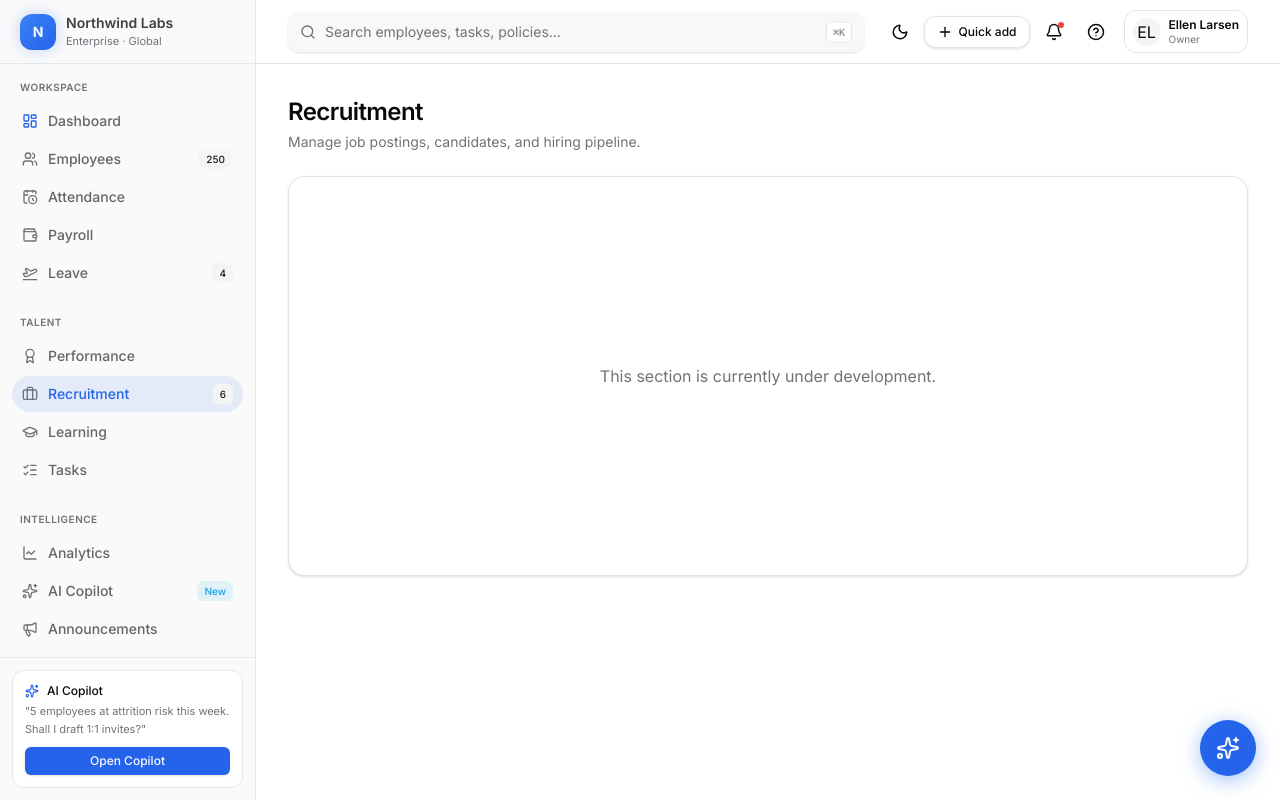
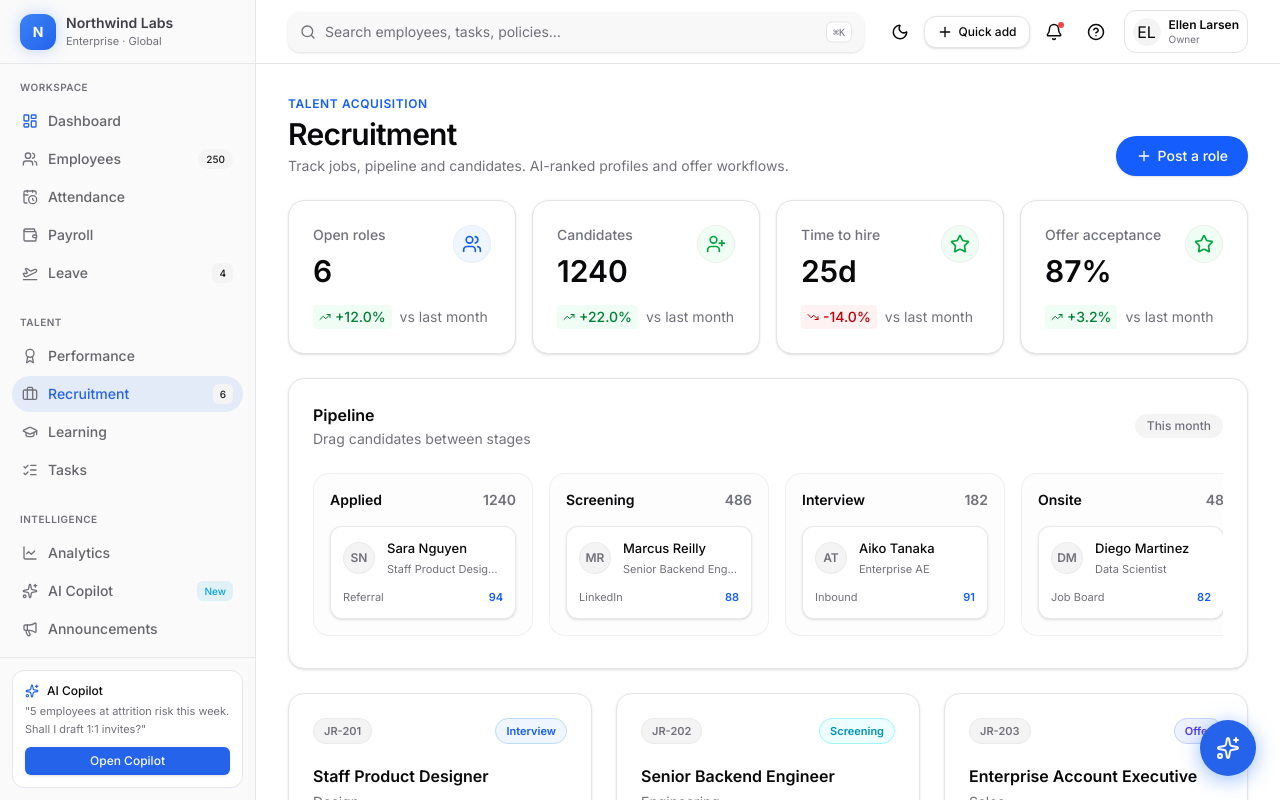
Before and after one commit to ghostuserr96/executive-dashboard, a React (Vite) app in the folder attentrack/: page /recruitment in a window 1280 px wide. Built offline with nearby package versions, Linux system fonts and the light colour scheme.

Commit message:
recruitment page added

```diff
--- a/attentrack/src/pages/Recruitment.jsx
+++ b/attentrack/src/pages/Recruitment.jsx
@@ -1,17 +1,228 @@
 import React from 'react';
+import {
+  Users,
+  UserPlus,
+  Star,
+  TrendingUp,
+  TrendingDown,
+  Plus,
+  MapPin,
+  Users2
+} from 'lucide-react';
 
-const PagePlaceholder = ({ title, description }) => (
+// Mock Data
+const recruitmentStats = [
+  {
+    title: 'Open roles',
+    value: '6',
+    change: '+12.0%',
+    isPositive: true,
+    icon: <Users className="h-5 w-5 text-blue-600 dark:text-blue-500" />,
+    bg: 'bg-blue-50 dark:bg-blue-500/10'
+  },
+  {
+    title: 'Candidates',
+    value: '1240',
+    change: '+22.0%',
+    isPositive: true,
+    icon: <UserPlus className="h-5 w-5 text-green-600 dark:text-green-500" />,
+    bg: 'bg-green-50 dark:bg-green-500/10'
+  },
+  {
+    title: 'Time to hire',
+    value: '25d',
+    change: '-14.0%',
+    isPositive: false,
+    icon: <Star className="h-5 w-5 text-green-600 dark:text-green-500" />,
+    bg: 'bg-green-50 dark:bg-green-500/10'
+  },
+  {
+    title: 'Offer acceptance',
+    value: '87%',
+    change: '+3.2%',
+    isPositive: true,
+    icon: <Star className="h-5 w-5 text-green-600 dark:text-green-500" />,
+    bg: 'bg-green-50 dark:bg-green-500/10'
+  }
+];
+
+const pipelineStages = [
+  {
+    name: 'Applied', count: 1240,
+    candidate: { initials: 'SN', name: 'Sara Nguyen', role: 'Staff Product Designer', source: 'Referral', score: 94 }
+  },
+  {
+    name: 'Screening', count: 486,
+    candidate: { initials: 'MR', name: 'Marcus Reilly', role: 'Senior Backend Engin...', source: 'LinkedIn', score: 88 }
+  },
+  {
+    name: 'Interview', count: 182,
+    candidate: { initials: 'AT', name: 'Aiko Tanaka', role: 'Enterprise AE', source: 'Inbound', score: 91 }
+  },
+  {
+    name: 'Onsite', count: 48,
+    candidate: { initials: 'DM', name: 'Diego Martinez', role: 'Data Scientist', source: 'Job Board', score: 82 }
+  },
+  {
+    name: 'Offer', count: 31,
+    candidate: { initials: 'LA', name: 'Layla Ahmed', role: 'People Ops Manager', source: 'Referral', score: 86 }
+  },
+  {
+    name: 'Hired', count: 5,
+    candidate: { initials: 'OC', name: 'Owen Clark', role: 'DevOps Engineer', source: 'Sourced', score: 79 }
+  },
+];
+
+const jobPostings = [
+  { id: 'JR-201', title: 'Staff Product Designer', department: 'Design', location: 'Remote', applicants: 184, progress: 46, status: 'Interview' },
+  { id: 'JR-202', title: 'Senior Backend Engineer', department: 'Engineering', location: 'New York', applicants: 246, progress: 61, status: 'Screening' },
+  { id: 'JR-203', title: 'Enterprise Account Executive', department: 'Sales', location: 'London', applicants: 92, progress: 23, status: 'Offer' },
+  { id: 'JR-204', title: 'People Ops Manager', department: 'People Ops', location: 'San Francisco', applicants: 128, progress: 32, status: 'Interview' },
+  { id: 'JR-205', title: 'Data Scientist', department: 'Data & Analytics', location: 'Bangalore', applicants: 312, progress: 78, status: 'Screening' },
+  { id: 'JR-206', title: 'DevOps Engineer', department: 'IT Ops', location: 'Singapore', applicants: 78, progress: 19, status: 'Interview' }
+];
+
+export default function Recruitment() {
+  return (
     <main className="flex-1 min-w-0 overflow-y-auto">
       <div className="mx-auto max-w-[1600px] p-4 lg:p-8 space-y-6">
+
+        {/* Header Section */}
+        <div className="flex flex-col gap-4 md:flex-row md:items-end md:justify-between">
+          <div className="min-w-0">
+            <div className="mb-1 text-xs font-semibold uppercase tracking-wider text-blue-600 dark:text-blue-500">Talent Acquisition</div>
+            <h1 className="truncate text-3xl font-semibold tracking-tight">Recruitment</h1>
+            <p className="mt-1 text-sm text-muted-foreground">Track jobs, pipeline and candidates. AI-ranked profiles and offer workflows.</p>
+          </div>
+          <div className="flex items-center gap-3">
+            <button className="flex items-center gap-1.5 bg-blue-600 text-white hover:bg-blue-700 h-10 px-5 rounded-full text-sm font-medium transition-colors shadow-sm">
+              <Plus className="h-4 w-4" /> Post a role
+            </button>
+          </div>
+        </div>
+
+        {/* Stats Row */}
+        <div className="grid grid-cols-1 md:grid-cols-2 lg:grid-cols-4 gap-4">
+          {recruitmentStats.map((stat, i) => (
+            <div key={i} className="card-elevated p-6 flex flex-col justify-between">
+              <div className="flex items-start justify-between">
                 <div>
-        <h1 className="text-2xl font-semibold tracking-tight">{title}</h1>
-        <p className="text-sm text-muted-foreground mt-1">{description}</p>
+                  <p className="text-sm font-medium text-muted-foreground">{stat.title}</p>
+                  <h3 className="text-3xl font-semibold mt-2 truncate">{stat.value}</h3>
                 </div>
-      <div className="card-elevated min-h-[400px] flex items-center justify-center">
-        <p className="text-muted-foreground">This section is currently under development.</p>
+                <div className={`p-2 rounded-full border border-border/50 ${stat.bg}`}>
+                  {stat.icon}
                 </div>
+              </div>
+              <div className="mt-4 flex items-center gap-2 text-sm">
+                {stat.change ? (
+                  <>
+                    <div className={`flex items-center gap-1 font-medium rounded px-1.5 py-0.5 ${
+                      stat.isPositive ? 'text-green-700 bg-green-50 dark:bg-green-500/20 dark:text-green-400' : 'text-red-700 bg-red-50 dark:bg-red-500/20 dark:text-red-400'
+                    }`}>
+                      {stat.isPositive ? <TrendingUp className="h-3 w-3" /> : <TrendingDown className="h-3 w-3" />}
+                      {stat.change}
+                    </div>
+                    <span className="text-muted-foreground">vs last month</span>
+                  </>
+                ) : null}
+              </div>
+            </div>
+          ))}
+        </div>
+
+        {/* Pipeline Section */}
+        <div className="card-elevated p-6">
+          <div className="flex items-center justify-between mb-6">
+            <div>
+              <h3 className="text-base font-semibold">Pipeline</h3>
+              <p className="text-sm text-muted-foreground mt-0.5">Drag candidates between stages</p>
+            </div>
+            <span className="px-3 py-1 bg-muted text-muted-foreground rounded-full text-xs font-medium">This month</span>
+          </div>
+
+          <div className="flex gap-4 overflow-x-auto pb-2 scrollbar-thin">
+            {pipelineStages.map((stage, i) => (
+              <div key={i} className="min-w-[220px] flex-1 bg-muted/20 border border-border/50 rounded-2xl p-4">
+                <div className="flex items-center justify-between font-semibold text-sm mb-4">
+                  <span>{stage.name}</span>
+                  <span className="text-muted-foreground">{stage.count}</span>
+                </div>
+
+                <div className="bg-background border border-border/80 shadow-sm rounded-xl p-3 hover:border-border transition-colors cursor-pointer">
+                  <div className="flex gap-3 items-center mb-3">
+                    <div className="w-8 h-8 rounded-full bg-muted flex items-center justify-center text-xs font-semibold text-muted-foreground shrink-0 border border-border/50">
+                      {stage.candidate.initials}
+                    </div>
+                    <div className="min-w-0">
+                      <div className="text-[13px] font-medium truncate text-foreground">{stage.candidate.name}</div>
+                      <div className="text-[11px] text-muted-foreground truncate mt-0.5">{stage.candidate.role}</div>
+                    </div>
+                  </div>
+                  <div className="flex items-center justify-between text-[11px]">
+                    <span className="text-muted-foreground">{stage.candidate.source}</span>
+                    <span className="text-blue-600 dark:text-blue-400 font-semibold">{stage.candidate.score}</span>
+                  </div>
+                </div>
+              </div>
+            ))}
+          </div>
+        </div>
+
+        {/* Job Postings Grid */}
+        <div className="grid grid-cols-1 md:grid-cols-2 xl:grid-cols-3 gap-6">
+          {jobPostings.map((job, i) => (
+            <div key={i} className="card-elevated p-6 flex flex-col">
+              <div className="flex items-center justify-between mb-5">
+                <span className="px-2.5 py-1 text-[11px] font-semibold text-muted-foreground bg-muted rounded-full border border-border/50">
+                  {job.id}
+                </span>
+                <span className={`px-2.5 py-1 text-[11px] font-semibold rounded-full border ${
+                  job.status === 'Interview' ? 'border-blue-200 bg-blue-50 text-blue-600 dark:bg-blue-500/10 dark:text-blue-400 dark:border-blue-500/20' :
+                  job.status === 'Screening' ? 'border-cyan-200 bg-cyan-50 text-cyan-600 dark:bg-cyan-500/10 dark:text-cyan-400 dark:border-cyan-500/20' :
+                  'border-indigo-200 bg-indigo-50 text-indigo-600 dark:bg-indigo-500/10 dark:text-indigo-400 dark:border-indigo-500/20'
+                }`}>
+                  {job.status}
+                </span>
+              </div>
+
+              <h3 className="font-semibold text-base mb-1 truncate">{job.title}</h3>
+              <p className="text-sm text-muted-foreground mb-5">{job.department}</p>
+
+              <div className="flex items-center gap-4 text-xs text-muted-foreground mb-6">
+                <div className="flex items-center gap-1.5">
+                  <MapPin className="w-4 h-4" />
+                  {job.location}
+                </div>
+                <div className="flex items-center gap-1.5">
+                  <Users2 className="w-4 h-4" />
+                  {job.applicants} applicants
+                </div>
+              </div>
+
+              <div className="mt-auto pt-2 border-t border-border border-dashed">
+                <div className="flex items-center justify-between text-xs mb-2 mt-4">
+                  <span className="text-muted-foreground">Progress</span>
+                  <span className="font-medium text-foreground">{job.progress}%</span>
+                </div>
+                <div className="h-1.5 w-full bg-blue-100 dark:bg-blue-900/30 rounded-full overflow-hidden mb-6">
+                  <div className="h-full bg-blue-600 rounded-full" style={{ width: `${job.progress}%` }} />
+                </div>
+
+                <div className="flex items-center gap-3">
+                  <button className="flex-1 py-2 text-sm font-medium text-foreground bg-background border border-border rounded-full hover:bg-muted transition-colors">
+                    View
+                  </button>
+                  <button className="flex-1 py-2 text-sm font-medium text-white bg-blue-600 rounded-full hover:bg-blue-700 transition-colors">
+                    Shortlist
+                  </button>
+                </div>
+              </div>
+            </div>
+          ))}
+        </div>
+
       </div>
     </main>
   );
-
-export default function Recruitment() { return <PagePlaceholder title="Recruitment" description="Manage job postings, candidates, and hiring pipeline." />; }
+}
```
Lines whose indentation alone changed are shown as unchanged.
